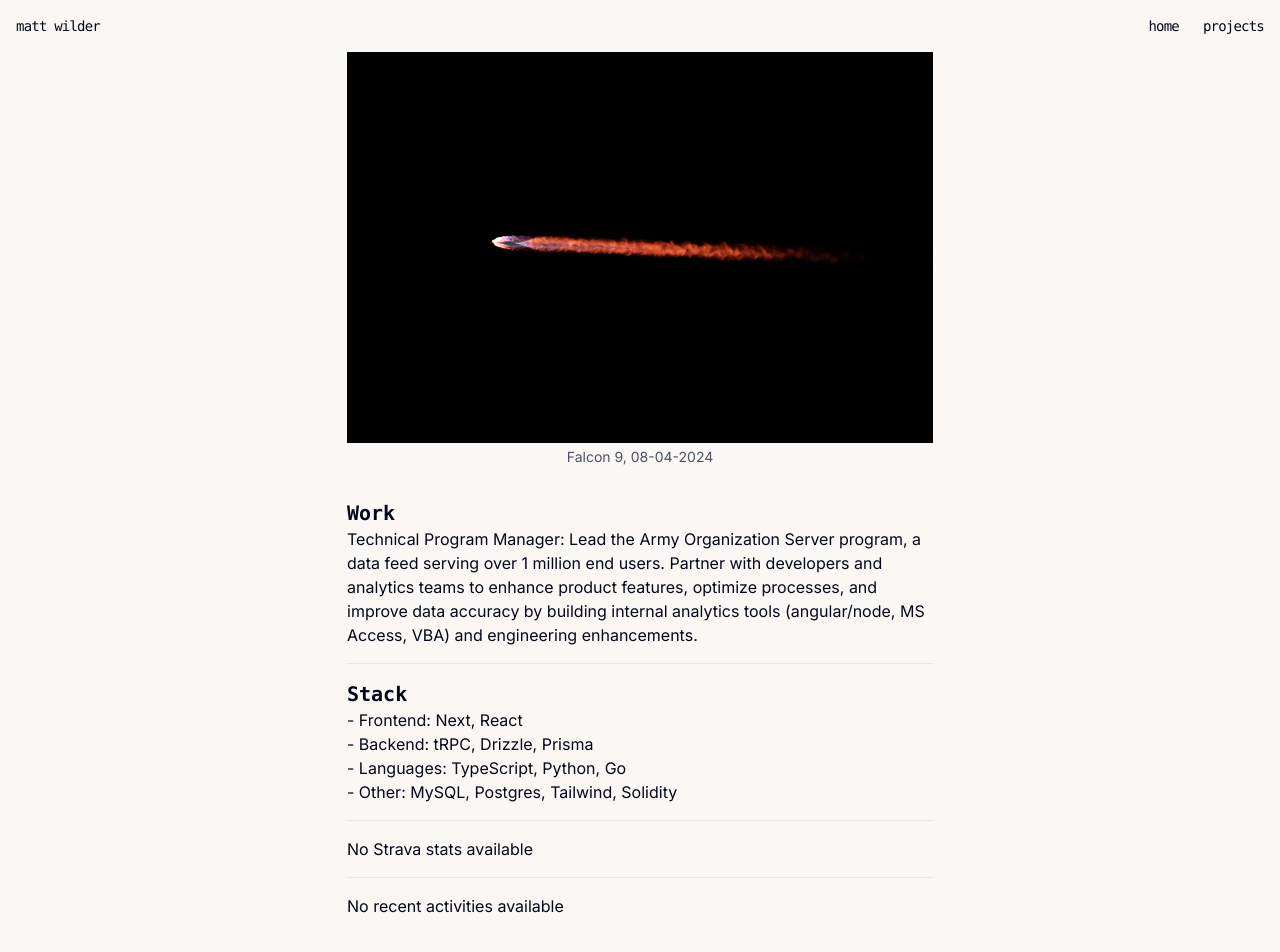
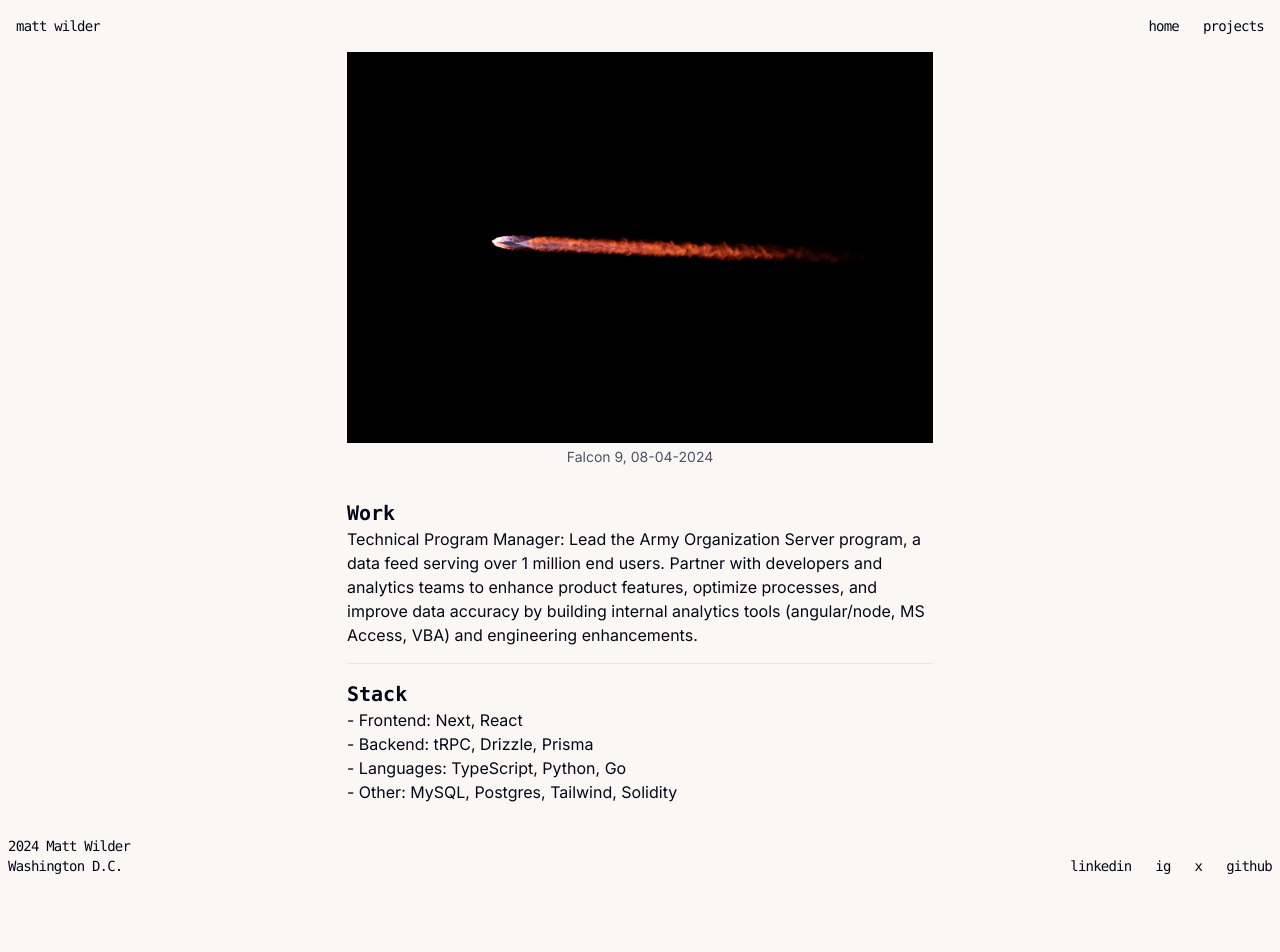
Before and after one commit to zactripp/zacbio, a Next.js app: page / in a window 1280 px wide. Shown: the top 952 px of the page. After the commit the page ends 892 px from the top, so only its background shows below. Built offline with nearby package versions, Linux system fonts and the light colour scheme; no server answers.

Commit message:
rm strava

```diff
--- a/src/app/page.tsx
+++ b/src/app/page.tsx
@@ -55,7 +55,7 @@ export default async function Home() {
               <li>- Other: MySQL, Postgres, Tailwind, Solidity</li>
             </ul>
           </div>
-          <Separator />
+          {/* <Separator />
           {stats ? (
             <StravaStats stats={stats} />
           ) : (
@@ -66,7 +66,7 @@ export default async function Home() {
             <Recents activities={stravaActivities} />
           ) : (
             <div>No recent activities available</div>
-          )}
+          )} */}
         </div>
       </div>
     </main>
```
